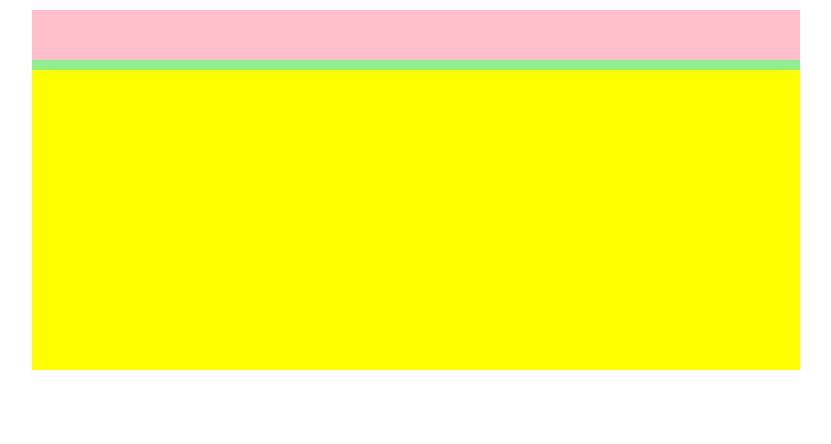
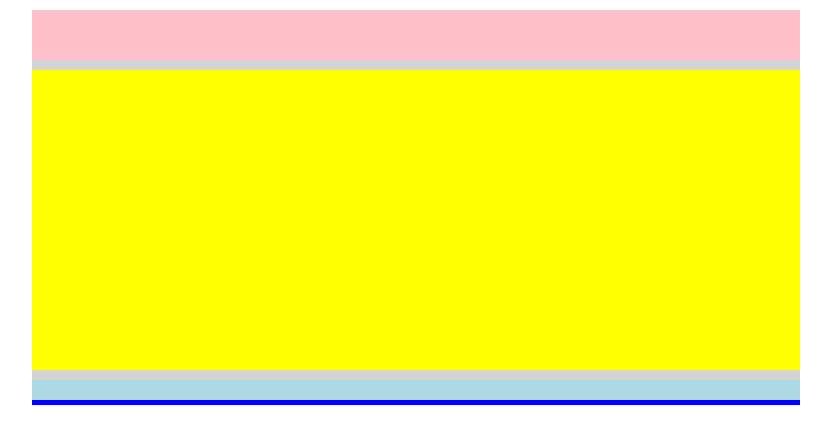
Before and after one commit to MatiaCasu/htmlcss-struttura-wp, a plain HTML site: page index.html in a window 1280 px wide. Shown: the whole page, without its empty margins (224-1055 px from the left). Drawn offline with Linux system fonts and the light colour scheme.

Commit message:
Creata sezione 2 "piena" con blocco intestazione

```diff
--- a/css/style.css
+++ b/css/style.css
@@ -8,7 +8,7 @@
 .container{
   width: 60%;
   margin: 10px auto;
-  background-color: lightgreen;
+  background-color: lightgrey;
 }
 /* /CONTENITORE */
 /* INTESTAZIONE*/
@@ -22,3 +22,10 @@
   background-color: yellow;
   margin: 10px 0;
 }
+.full{
+  background-color: lightblue;
+}
+.full-head{
+  height: 25px;
+  border-bottom: 5px solid blue;
+}
--- a/index.html
+++ b/index.html
@@ -18,13 +18,15 @@
         <!-- SEZIONE 1 -->
         <section>
           <div class="empty">
-
           </div>
         </section>
         <!-- /SEZIONE 1 -->
         <!-- SEZIONE 2 -->
         <section>
-
+          <div class="full">
+            <div class="full-head">
+            </div>
+          </div>
         </section>
         <!-- /SEZIONE 2 -->
       </main>
```
